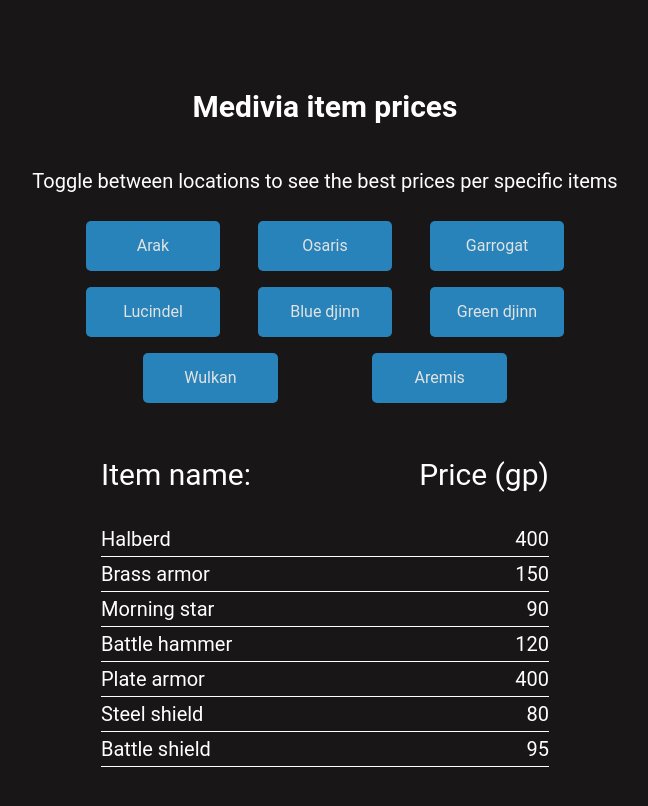
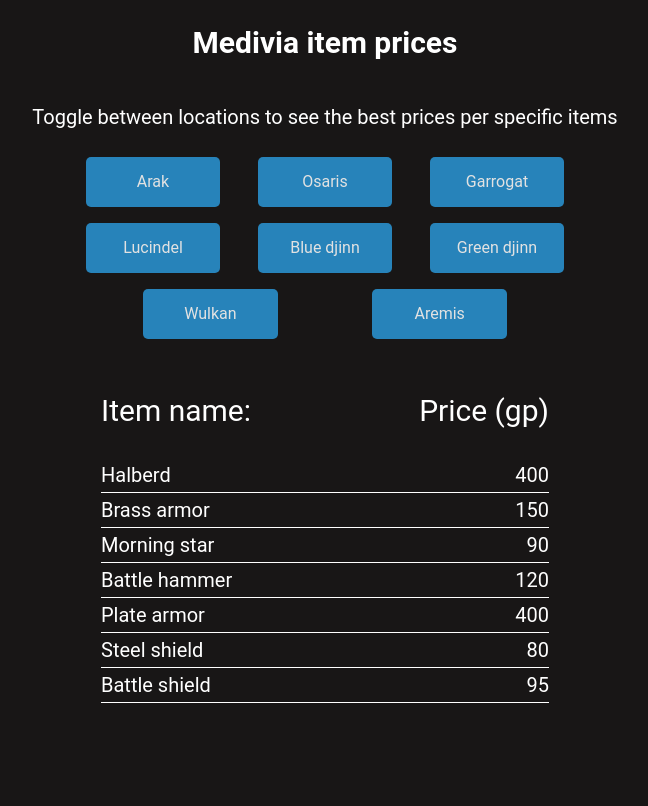
Before and after one commit to ThomasSonnerstam/medivia-prices, a Next.js app: page / in a window 1280 px wide. Shown: the top 806 px of the page, without its empty margins (315-963 px from the left). Built offline with nearby package versions, Linux system fonts and the light colour scheme.

Commit message:
Changed some padding

```diff
--- a/components/Section/Section.js
+++ b/components/Section/Section.js
@@ -6,10 +6,10 @@
   min-height: 100vh;
   align-items: center;
   flex-direction: column;
-  padding: 5vw;
+  padding: 0 5vw 5vw 5vw;
 
   @media screen and (min-width: 700px) {
-    padding: 5vw 15vw;
+    padding: 0 15vw 3vw 15vw;
   }
 `
 
```
